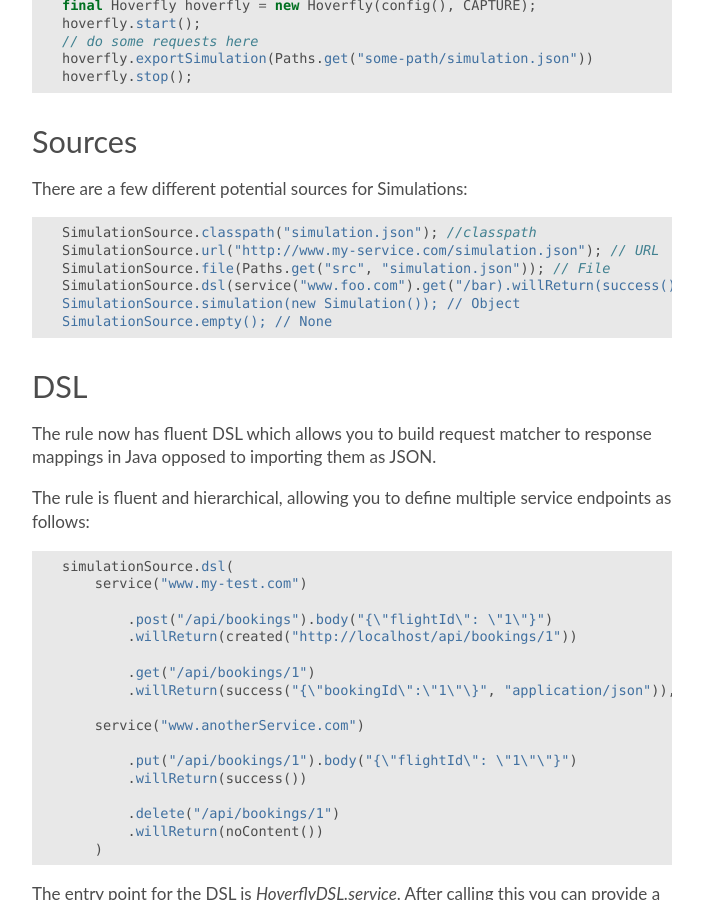
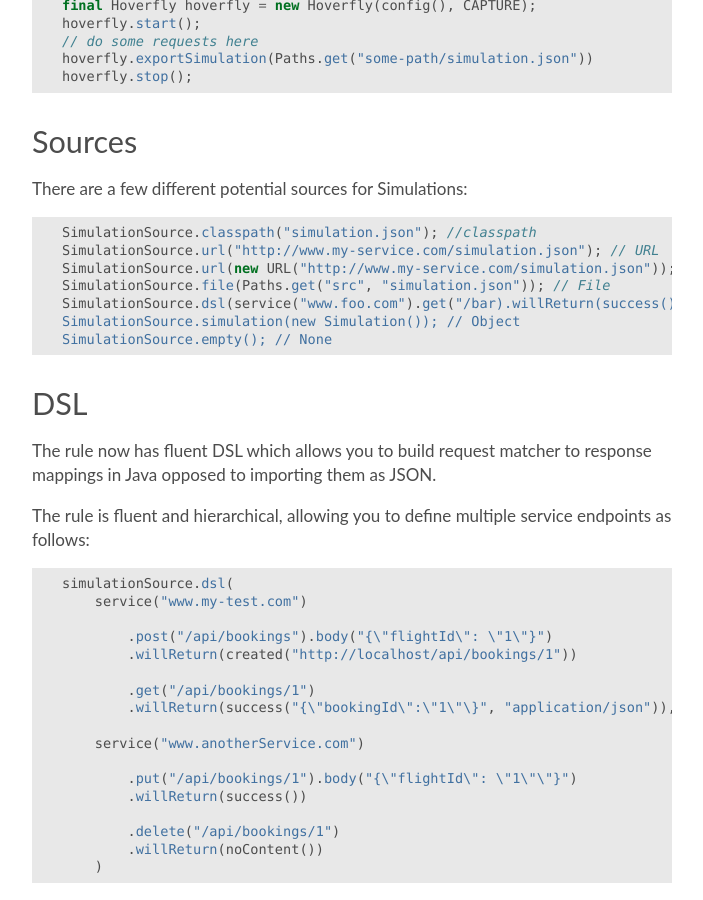
Before and after one commit to tommysitu/hoverfly-java, a Sphinx documentation site: the page built from docs/source/index.rst, in a window 1280 px wide and 900 px high, scrolled down 1941 px. Shown: the whole window, without its empty margins (458-1161 px from the left). Built offline with Sphinx 7.4.7, drawn with Linux system fonts in a browser that asks for light colours.

Commit message:
Address review comment

```diff
--- a/docs/source/index.rst
+++ b/docs/source/index.rst
@@ -98,6 +98,7 @@ There are a few different potential sources for Simulations:
 
     SimulationSource.classpath("simulation.json"); //classpath
     SimulationSource.url("http://www.my-service.com/simulation.json"); // URL
+    SimulationSource.url(new URL("http://www.my-service.com/simulation.json")); // URL
     SimulationSource.file(Paths.get("src", "simulation.json")); // File
     SimulationSource.dsl(service("www.foo.com").get("/bar).willReturn(success())); // Object
     SimulationSource.simulation(new Simulation()); // Object
```
Also changed, not shown: 1 other file.
